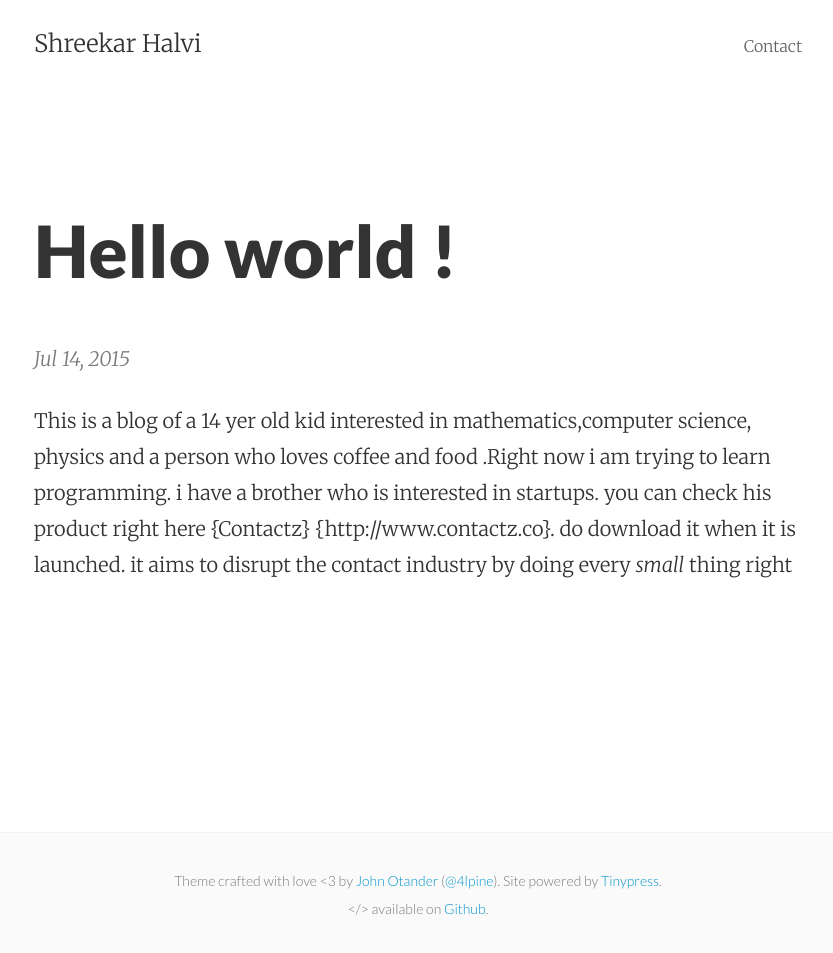
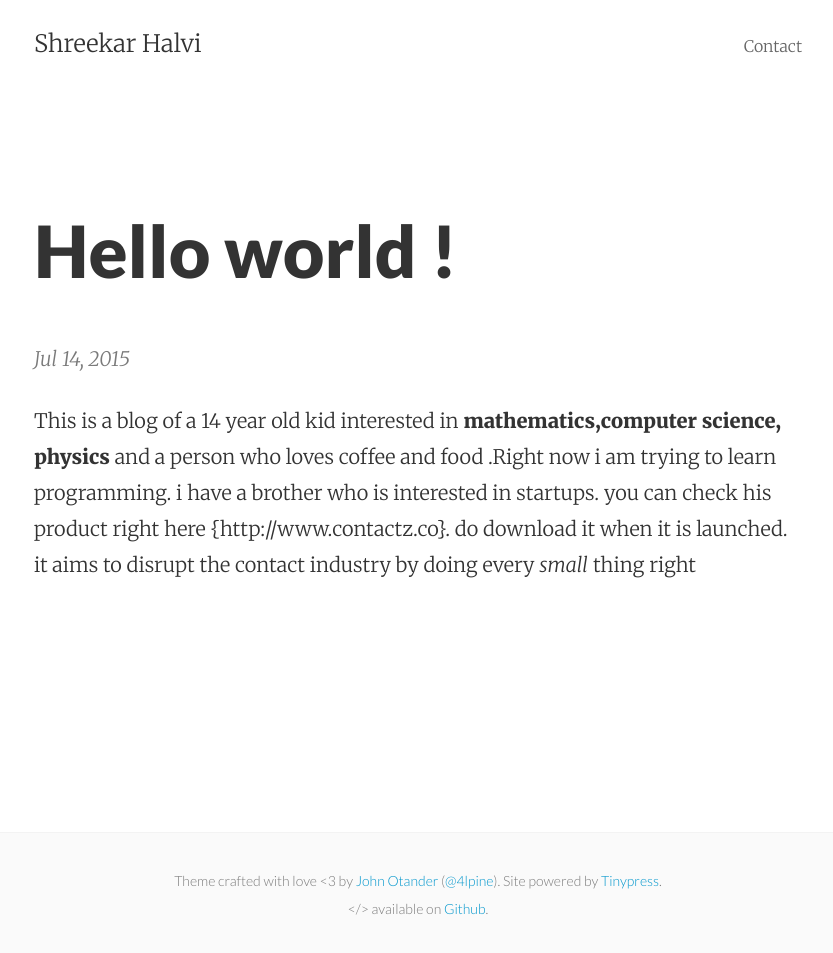
Before and after one commit to Halvi/Halvi.github.io, a Jekyll site: the page built from _posts/2015-07-14-hello-world.markdown, in a window 1280 px wide. Shown: the whole page, without its empty margins (222-1055 px from the left). Built offline with Jekyll 4.4.1, drawn with Linux system fonts in a browser that asks for light colours.

Commit message:
Post update: Hello world !

```diff
--- a/_posts/2015-07-14-hello-world.markdown
+++ b/_posts/2015-07-14-hello-world.markdown
@@ -3,4 +3,4 @@ published: true
 title: Hello world !
 layout: post
 ---
-This is a blog of a 14 yer old kid interested in mathematics,computer science, physics and a person who loves coffee  and food .Right now i am trying to learn programming. i have a brother who is interested in startups. you can check his product right here {Contactz} {http://www.contactz.co}. do download it when it is launched. it aims to disrupt the contact industry by doing every *small* thing right
+This is a blog of a 14 year old kid interested in **mathematics,computer science, physics** and a person who loves coffee  and food .Right now i am trying to learn programming. i have a brother who is interested in startups. you can check his product right here {http://www.contactz.co}. do download it when it is launched. it aims to disrupt the contact industry by doing every *small* thing right
```
